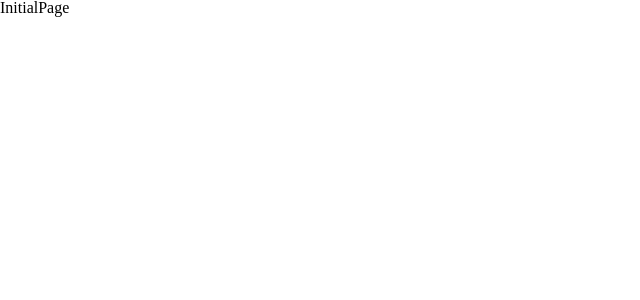
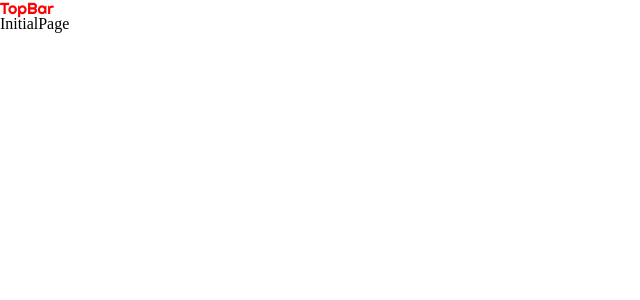
Before and after one commit to moreiragabrielsoares/projeto14-driven-store-front, a React (Create React App) app: page / in a window 1280 px wide. Shown: the top 300 px of the page, without its empty margins (0-640 px from the left). Built offline with nearby package versions, Linux system fonts and the light colour scheme.

Commit message:
adiciona fontes no index.html e faz um teste para verificar funcionamento

```diff
--- a/public/index.html
+++ b/public/index.html
@@ -3,6 +3,9 @@
   <head>
     <meta charset="utf-8" />
     <meta name="viewport" content="width=device-width, initial-scale=1" />
+    <link rel="preconnect" href="https://fonts.googleapis.com">
+    <link rel="preconnect" href="https://fonts.gstatic.com" crossorigin>
+    <link href="https://fonts.googleapis.com/css2?family=Righteous&family=Roboto:wght@300;400;500;700;900&display=swap" rel="stylesheet">
     <title>React App</title>
   </head>
   <body>
--- a/src/components/InitialPage.js
+++ b/src/components/InitialPage.js
@@ -4,6 +4,8 @@ import { Link , useNavigate } from "react-router-dom";
 import styled from 'styled-components';
 import axios from 'axios';
 import { ThreeDots } from  'react-loader-spinner';
+
+import TopBar from "./TopBar";
 
 
 
@@ -15,7 +17,13 @@ function InitialPage () {
 
     return (
 
-        <div>InitialPage</div>
+        <>
+
+            <TopBar />
+            <div>InitialPage</div>
+
+        </>
+
 
     );
 
--- a/src/components/TopBar.js
+++ b/src/components/TopBar.js
@@ -0,0 +1,35 @@
+import { useState, useContext , useEffect } from 'react';
+import UserContext from '../contexts/UserContext'
+import { Link , useNavigate } from "react-router-dom";
+import styled from 'styled-components';
+import axios from 'axios';
+
+
+
+
+function TopBar () {
+
+
+
+
+    return (
+
+        <Teste>TopBar</Teste>
+
+    );
+
+}
+
+
+
+
+
+export default TopBar;
+
+
+
+const Teste = styled.div`
+    font-family: 'Righteous';
+    font-weight: 400;
+    color: red;
+`;
```
